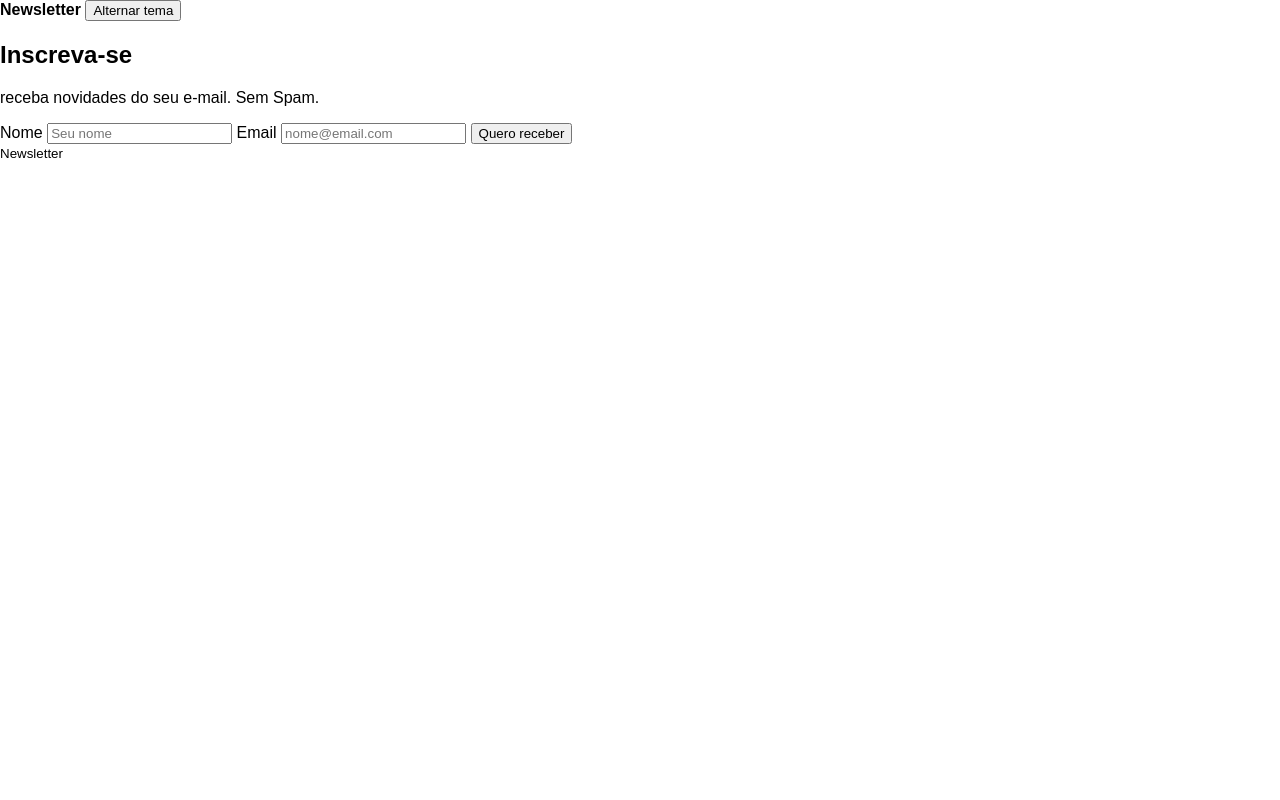
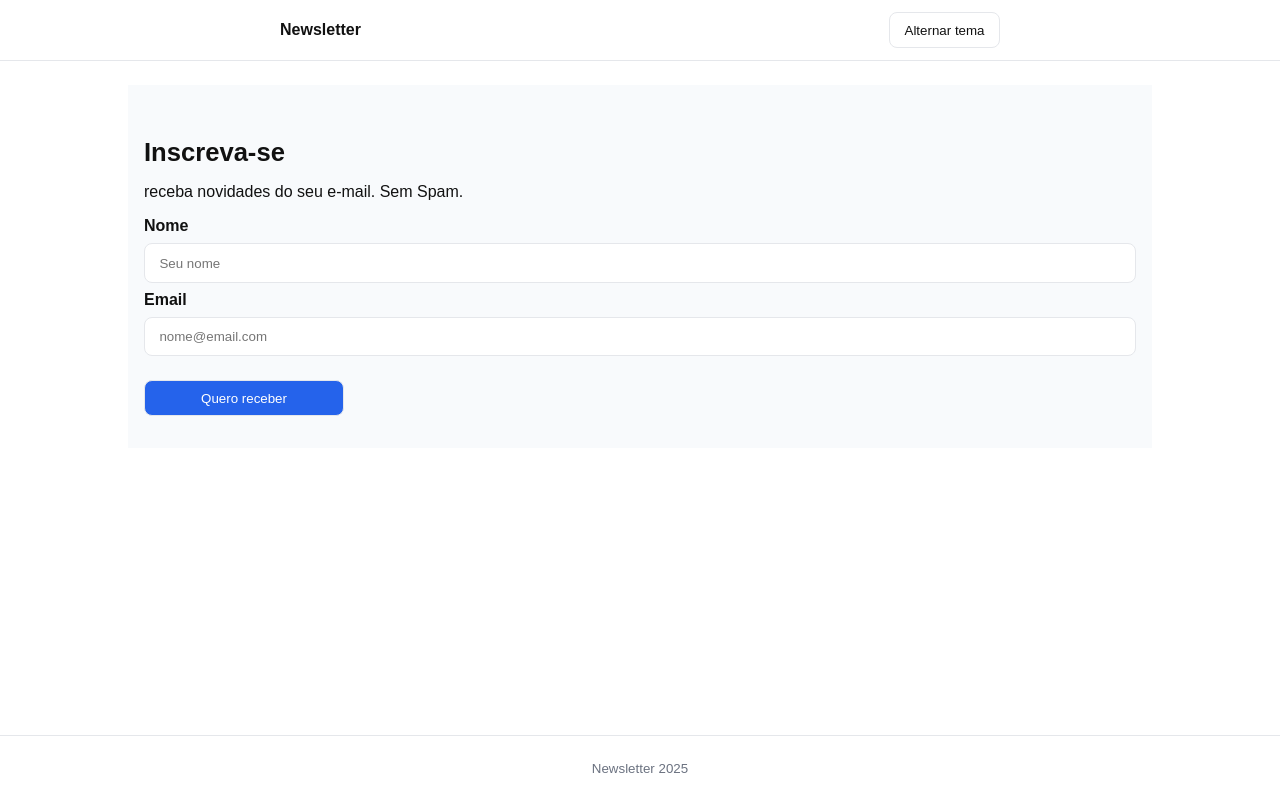
Before and after one commit to GuhDev97/HTML-CSS-E-JAVASCRIPT, a plain HTML site: page Projeto para Hospedagem/index.html in a window 1280 px wide. Drawn offline with Linux system fonts and the light colour scheme.

Commit message:
atualização

```diff
--- /dev/null
+++ b/Projeto para Hospedagem/app.js
@@ -0,0 +1,20 @@
+//selecionar elementos
+const root = document.documentElement;
+const btn = document.getElementById("btnTema");
+const ano = document.getElementById("ano");
+
+
+// Preenchendo ano atual
+ano.textContent = new Date().getFullYear()
+
+// tema light/dark
+
+btn.addEventListener("click", () => {
+    const escuro = root.getAttribute("data-tema") === 'escuro'
+
+    if (escuro) {
+        root.removeAttribute("data-tema")
+    } else {
+        root.setAttribute("data-tema", "escuro")
+    }
+})
--- a/Projeto para Hospedagem/index.html
+++ b/Projeto para Hospedagem/index.html
@@ -5,10 +5,10 @@
     <meta name="viewport" content="width=device-width, initial-scale=1.0">
     <title>Newsletter</title>
     <link rel="stylesheet" href="style.css">
-    <script src="app.js"></script>
+    <script src="app.js" defer></script>
 </head>
 <body>
-    <heade class="topo">
+    <header class="topo">
         <div class="container">
             <strong>Newsletter</strong>
             <button id="btnTema" class="btn">Alternar tema</button>
--- a/Projeto para Hospedagem/style.css
+++ b/Projeto para Hospedagem/style.css
@@ -33,5 +33,77 @@ body {
     display: flex;
     flex-direction: column;
     background-color: var(--bg);
-    counter-reset: var(--texto);
+    color: var(--texto);
 }
+
+.topo {
+    border-bottom: 1px solid var(--borda);
+}
+
+.topo .container {
+    display: flex;
+    align-items: center;
+    justify-content: space-around;
+    padding: .75rem 1rem;
+}
+
+.caixa {
+    border: 1px solid var(--borda);
+    background-color: var(--caixa);
+    border: .5rem;
+    padding: 2rem 1rem;
+    max-width: 80%;
+    margin: 1.5rem auto;
+}
+
+h1 {
+    margin-bottom: .5rem;
+    font-size: 1.6rem;
+}
+
+p {
+    margin: 1rem 0;
+}
+
+form {
+    display: grid;
+    gap: .5rem;
+}
+
+label {
+    font-weight: 600;
+}
+
+input {
+    padding: .7rem .9rem;
+    border: 1px solid var(--borda);
+    border-radius: .5rem;
+    background-color: var(--bg);
+    color: var(--texto);
+}
+
+.btn {
+    padding: .6rem .9rem;
+    border: 1px solid var(--borda);
+    background-color: var(--bg);
+    color: var(--texto);
+    border-radius: .5rem;
+    cursor: pointer;
+    max-width: 200px;
+}
+
+.btn.primario {
+    margin-top: 1rem;
+    background-color: var(--acao);
+    color: #fff;
+}
+
+.rodape {
+    border-top: 1px solid var(--borda);
+    height: 65px;
+    display: flex;
+    align-items: center;
+    justify-content: center;
+    color: #6b7280;
+    margin-top: auto;
+}
```
